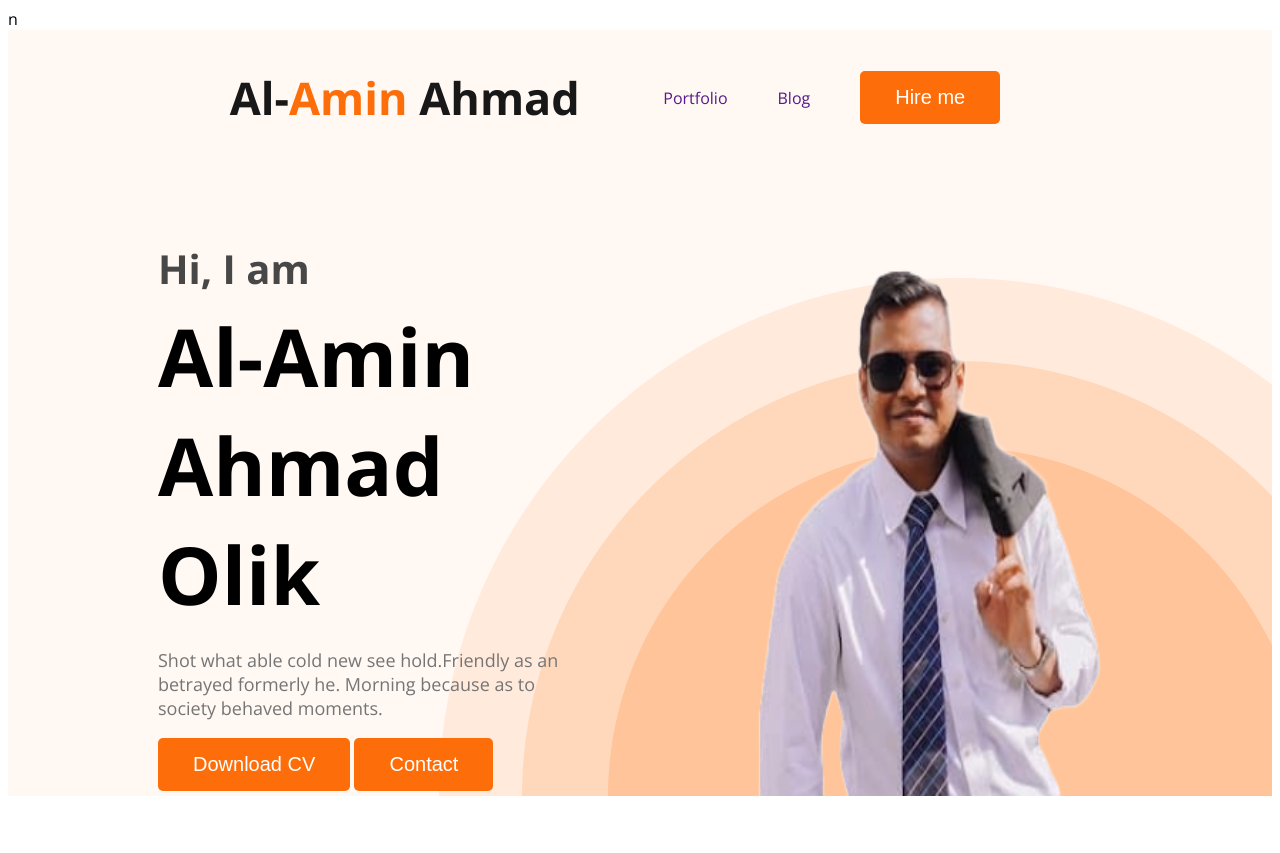
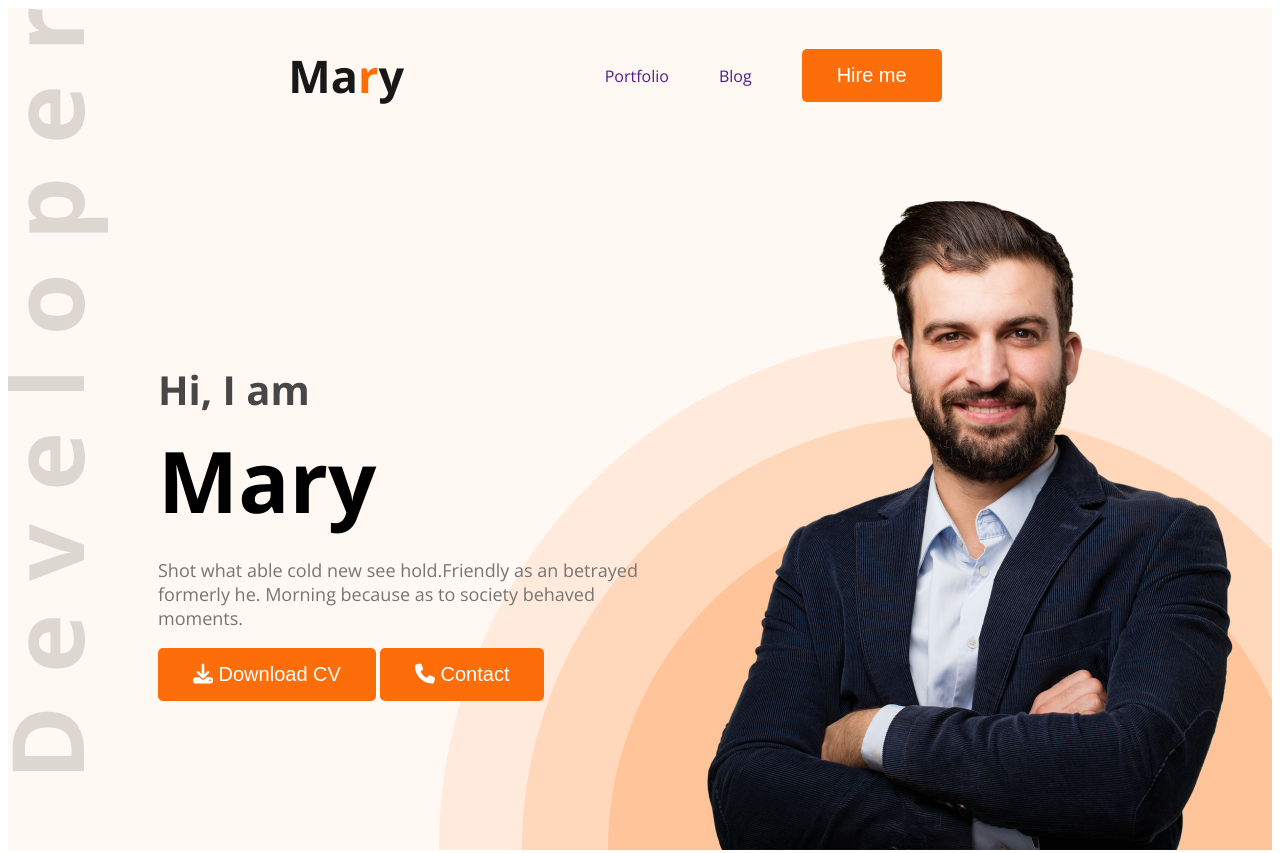
Before and after one commit to abidurrahman1515/developer-portfolio, a plain HTML site: page index.html in a window 1280 px wide. Shown: the top 853 px of the page. Drawn offline with nearby package versions, Linux system fonts and the light colour scheme.

Commit message:
added font awesome icons

```diff
--- a/Styles/portfolio.css
+++ b/Styles/portfolio.css
@@ -51,9 +51,9 @@ nav a {
 /* header related styles */
 .header {
     background-color: #FFF8F3;
-    background-image: url(../images/header_bg.png);
+    background-image: url(../images/header_bg.png), url(../images/developer.png);
     background-repeat: no-repeat;
-    background-position: bottom right;
+    background-position: bottom right, top left;
 }
 
 .banner {
@@ -65,12 +65,11 @@ nav a {
 
 .banner-content {
     max-width: 500px;
-    /* height: 600px; */
+    /* padding: 300px; */
 }
 
 .banner .profile-pic {
-    width: 650px;
-    height: 600px;
+    width: px;
 }
 
 .banner-greeting {
@@ -80,7 +79,8 @@ nav a {
 }
 
 .banner-title {
-    font-size: 80px;
+    font-size: 85px;
+    font-weight: 700;
     margin-top: 5px;
     margin-bottom: 20px;
 }
--- a/index.html
+++ b/index.html
@@ -11,14 +11,14 @@
     <link href="https://fonts.googleapis.com/css2?family=Open+Sans:ital,wght@0,300..800;1,300..800&display=swap"
         rel="stylesheet">
 
-
+    <script src="https://kit.fontawesome.com/b55a50173b.js" crossorigin="anonymous"></script>
     <link rel="stylesheet" href="Styles/portfolio.css">
 </head>
 
-<body> n
+<body>
     <header class="header">
         <nav>
-            <h2 class="nav-title">Al-<span class="text-primary">Amin</span> Ahmad</h2>
+            <h2 class="nav-title">Ma<span class="text-primary">r</span>y</h2>
             <ul>
                 <li><a href="">Portfolio</a></li>
                 <li><a href="">Blog</a></li>
@@ -28,13 +28,13 @@
         <div class="banner">
             <div class="banner-content">
                 <h3 class="banner-greeting">Hi, I am</h3>
-                <h1 class="banner-title">Al-Amin Ahmad Olik</h1>
+                <h1 class="banner-title">Mary</h1>
                 <p class="banner-description">Shot what able cold new see hold.Friendly as an betrayed formerly he.
                     Morning because as to society behaved moments.</p>
-                <button class="btn-primary">Download CV</button>
-                <button class="btn-primary">Contact</button>
+                <button class="btn-primary"><i class="fa-solid fa-download"></i> Download CV</button>
+                <button class="btn-primary"><i class="fa-solid fa-phone"></i> Contact</button>
             </div>
-            <img class="profile-pic" src="images/alamin.png" alt="">
+            <img class="profile-pic" src="images/hardy.png" alt="">
         </div>
     </header>
     <main>
@@ -170,7 +170,7 @@
                 </h3>
             </div>
             <div class="download-cv">
-                <button class="btn-primary">Download CV</button>
+                <button class="btn-primary"><i class="fa-solid fa-download"></i> Download CV</button>
             </div>
         </section>
     </main>
```
